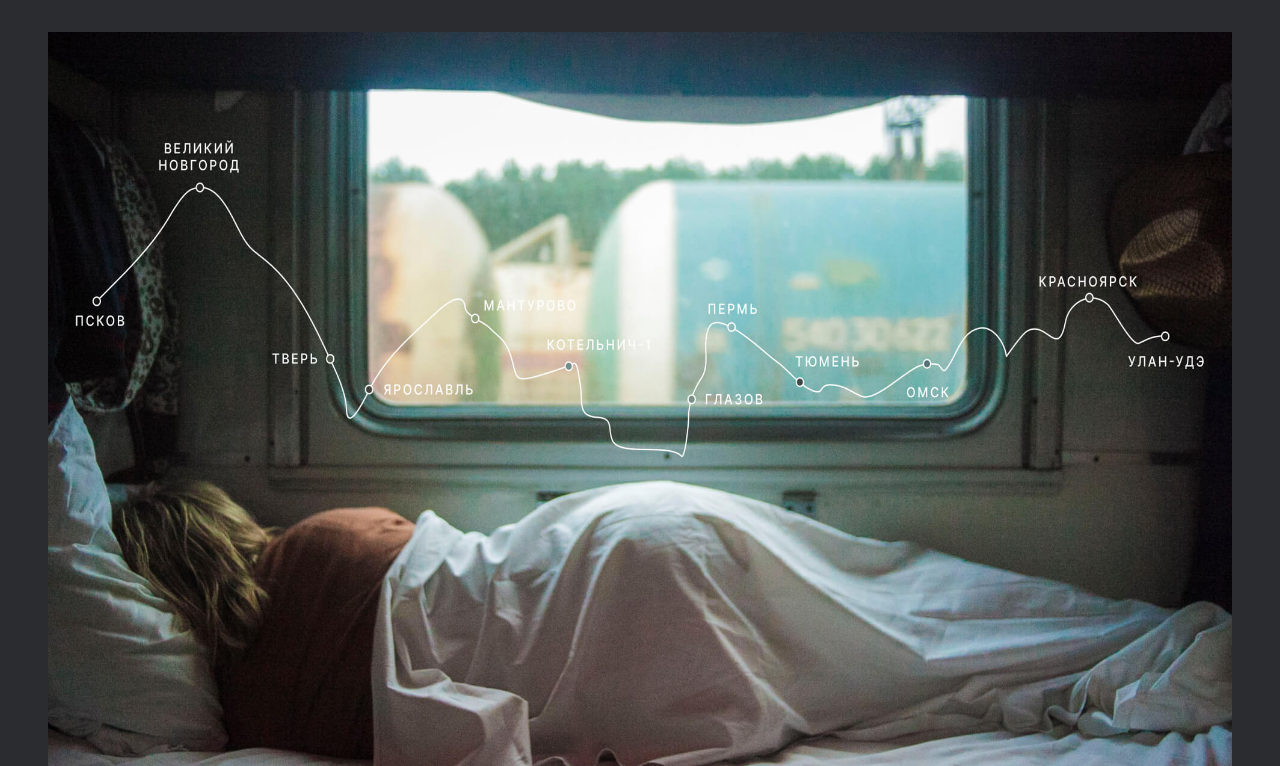
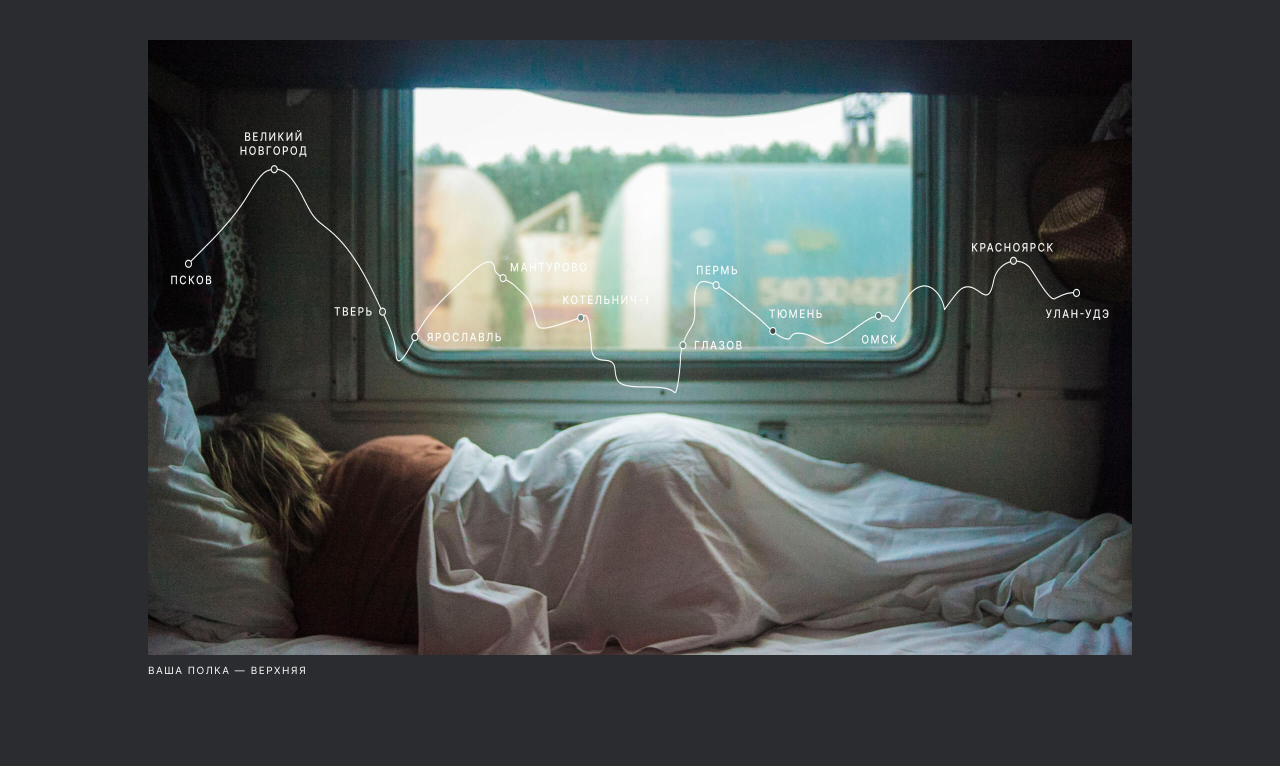
Before and after one commit to SokolovskiyAA/russian-travel, a plain HTML site: page index.html in a window 1280 px wide. Shown: the part 456-1222 px from the top of the page. Drawn offline with Linux system fonts and the light colour scheme.

Commit message:
Исправления 2

```diff
--- a/blocks/cover/cover.css
+++ b/blocks/cover/cover.css
@@ -27,25 +27,23 @@
   }
 
   .cover:hover::before {
-    opacity: .5;
+    opacity: .8;
   }
 
-@media screen and (min-width: 1024px) and (max-width: 1280px) {
+@media screen and (max-width: 1279px) {
     .cover {
         max-width: 100%;
     }
 }
 
-@media screen and (min-width: 425px) and (max-width: 1024px) {
+@media screen and (min-width: 425px) and (max-width: 1023px) {
     .cover {
-        max-width: 100%;
         margin-top: 90px;
     }
 }
 
-@media screen and (max-width: 425px) {
+@media screen and (max-width: 424px) {
     .cover {
-        max-width: 100%;
         margin-top: 66px;
     }
 }
--- a/blocks/footer/footer.css
+++ b/blocks/footer/footer.css
@@ -7,7 +7,7 @@
     flex-wrap: wrap;
 }
 
-@media screen and (min-width: 1024px) and (max-width: 1280px) {
+@media screen and (min-width: 1024px) and (max-width: 1279px) {
     .footer {
         max-width: calc(100% - 96px);
     }
--- a/blocks/header/header.css
+++ b/blocks/header/header.css
@@ -6,13 +6,13 @@
     justify-content: space-between;
 }
 
-@media screen and (min-width: 768px) and (max-width: 1280px) {
+@media screen and (min-width: 769px) and (max-width: 1279px) {
     .header {
         max-width: calc(100% - 96px);
     }
 }
 
-@media screen and (min-width: 320px) and (max-width: 768px) {
+@media screen and (min-width: 321px) and (max-width: 768px) {
     .header {
         max-width: calc(100% - 48px);
     }
--- a/blocks/intro/__list-text/_bold/intro__list-text_bold.css
+++ /dev/null
@@ -1,3 +0,0 @@
-.intro__list-text_bold {
-    font-weight: bold;
-}
--- a/blocks/intro/intro.css
+++ b/blocks/intro/intro.css
@@ -3,7 +3,7 @@
     margin: 92px auto 0;
 }
 
-@media screen and (min-width: 768px) and (max-width: 1280px) {
+@media screen and (min-width: 768px) and (max-width: 1279px) {
     .intro {
         max-width: calc(100% - 96px);
     }
--- a/blocks/lead/__caption/lead__caption.css
+++ b/blocks/lead/__caption/lead__caption.css
@@ -9,13 +9,13 @@
     margin-bottom: 0;
 }
 
-@media screen and (min-width: 425px) and (max-width: 1024px) {
+@media screen and (min-width: 425px) and (max-width: 768px) {
     .lead__caption {
        margin-left: 24px;
     }
 }
 
-@media screen and (max-width: 425px) {
+@media screen and (max-width: 424px) {
     .lead__caption {
         margin-left: 18px;
     }
--- a/blocks/lead/lead.css
+++ b/blocks/lead/lead.css
@@ -6,19 +6,19 @@
     justify-content: center;
 }
 
-@media screen and (min-width: 425px) and (max-width: 1280px) {
+@media screen and (min-width: 425px) and (max-width: 1279px) {
     .lead {
         margin-top: 48px;
     }
 }
 
-@media screen and (min-width: 768px) and (max-width: 1280px) {
+@media screen and (min-width: 768px) and (max-width: 1279px) {
     .lead {
         max-width: calc(100% - 96px);
     }
 }
 
-@media screen and (min-width: 425px) and (max-width: 768px) {
+@media screen and (min-width: 425px) and (max-width: 767px) {
     .lead {
         max-width: 100%;
     }
--- a/fonts/fonts.css
+++ /dev/null
@@ -1,23 +0,0 @@
-@font-face {
-    font-family: 'Inter';
-    font-weight: normal;
-    font-weight: 400;
-    src: url(./Inter-Regular.woff2) format("woff2"),
-         url(./Inter-Regular.woff) format("woff");
-  }
-
-  @font-face {
-    font-family: 'Inter';
-    font-weight: bold;
-    font-weight: 700;
-    src: url(./Inter-Bold.woff2) format("woff2"),
-         url(./Inter-Bold.woff) format("woff");
-  }
-
-  @font-face {
-     font-family: 'Inter';
-     font-style: normal;
-     font-weight: 900;
-     src: url(./Inter-Black.woff2) format('woff2'),
-          url(./Inter-Black.woff) format('woff');
-   }
--- a/pages/index.css
+++ b/pages/index.css
@@ -36,5 +36,3 @@
 @import url(../blocks/footer/__links/footer__links.css);
 @import url(../blocks/footer/__link/footer__link.css);
 @import url(../blocks/footer/__copyright/footer__copyright.css);
-@import url(../blocks/cover/__text/cover__text.css);
-@import url(../blocks/cover/__background/cover__background.css);
```
Also changed, not shown: index.html (+0 -1 lines), fonts/Inter-Black.woff (deleted), fonts/Inter-Black.woff2 (deleted), fonts/Inter-Bold.woff (deleted), fonts/Inter-Bold.woff2 (deleted), fonts/Inter-Regular.woff (deleted), fonts/Inter-Regular.woff2 (deleted).
